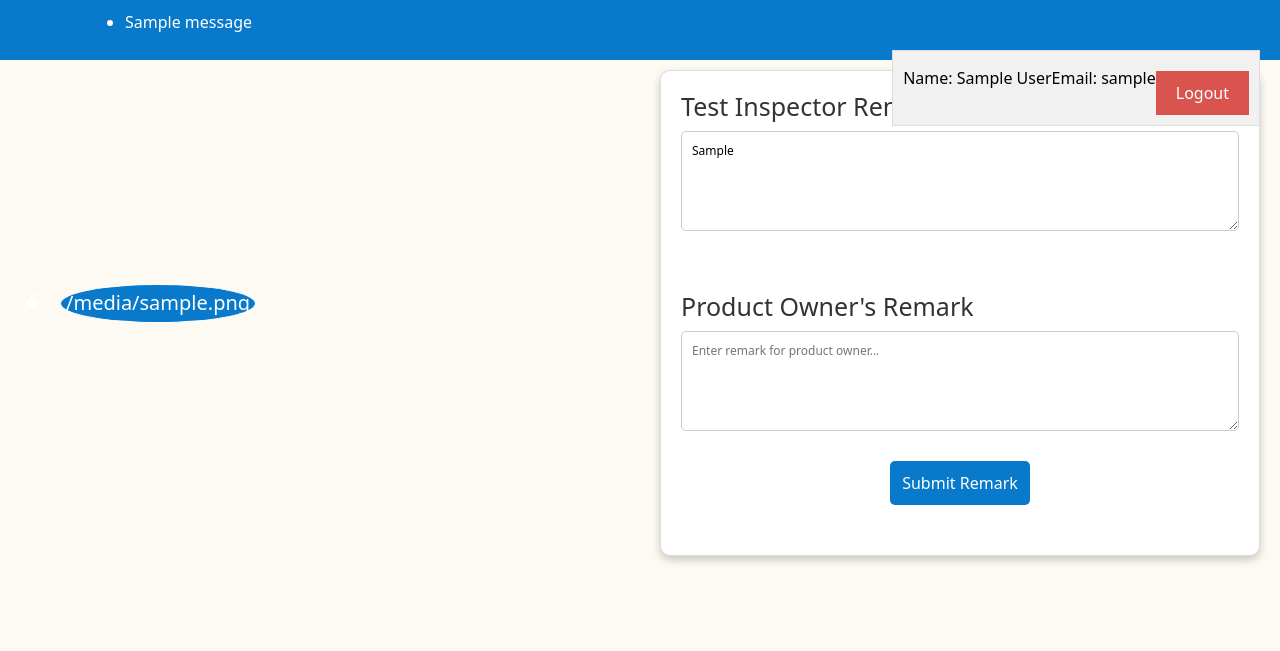
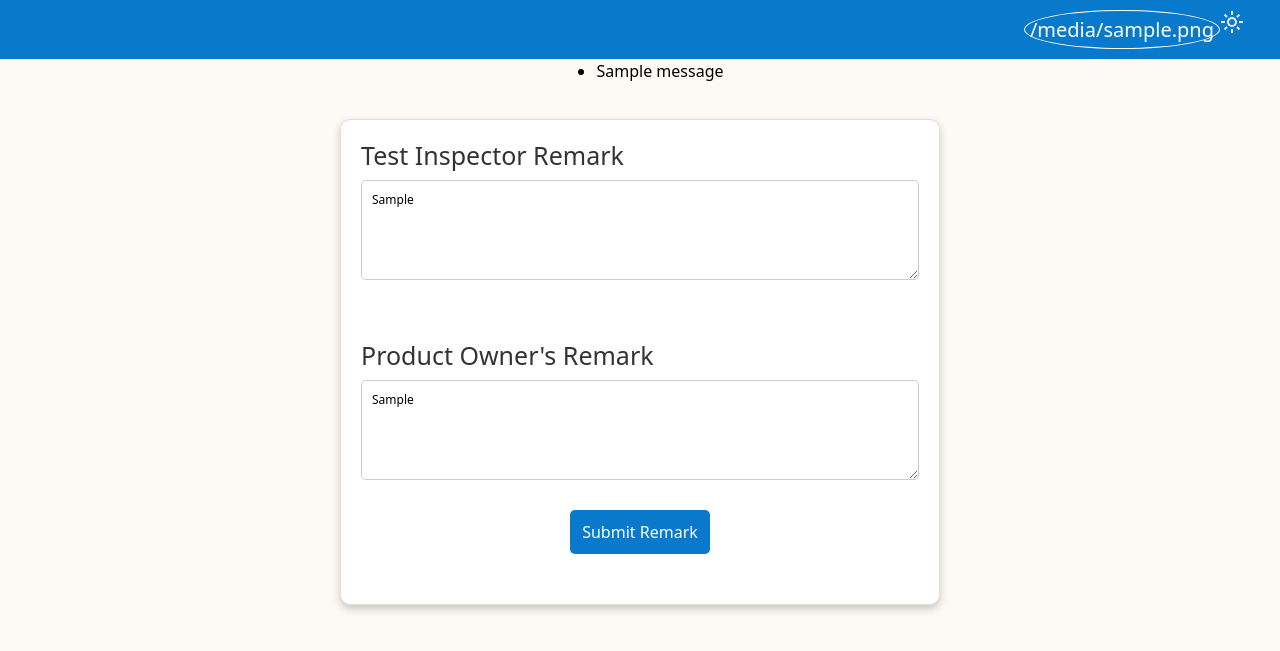
Before and after one commit to snehilsrivastava/OQC, a Django app: template oqc_model/oqc/authapp/templates/owner_remark.html in a window 1280 px wide. Shown: the top 651 px of the page. Run offline with Django 5.2, Linux system fonts and the light colour scheme; the template is opened without the code that fills it: most values are stand-ins (such as "Sample title", 1, 10 or a date in 2020); one stand-in notice (Sample message) is shown; some libraries are stand-ins or nearby versions.

Commit message:
minor fixes (mainly remark)

```diff
--- a/oqc_model/oqc/authapp/static/css/remark.css
+++ b/oqc_model/oqc/authapp/static/css/remark.css
@@ -1,4 +1,19 @@
 @import url("color_pallette.css");
+
+.header {
+    z-index: 200;
+    display: flex;
+    justify-content: end;
+    align-items: center; /* Align items vertically */
+    padding: 10px 20px;
+    background-color: #0879cb;
+    color: white;
+    width: 100%;
+}
+
+.header .fa {
+    margin-right: 10px;
+}
 
 body {
     background-color: #f4f4f4;
@@ -10,26 +25,7 @@ body {
     font-family: system-ui, -apple-system, BlinkMacSystemFont, 'Segoe UI', Roboto, Oxygen, Ubuntu, Cantarell, 'Open Sans', 'Helvetica Neue', sans-serif;
 }
 
-.nav {
-    width: 100%;
-    background-color:#0879cb;
-    color: white;
-    padding: 10px 20px;
-    display: flex;
-    justify-content: space-between;
-    align-items: center;
-    box-sizing: border-box;
-    margin-bottom:30px;
-    height:60px;
-}
-
-.nav .right-icon {
-    display: flex;
-    align-items: center;
-}
-
 .card {
-
     box-shadow: 0 4px 8px rgba(0, 0, 0, 0.2);
     border-radius: 10px;
     padding: 20px;
--- a/oqc_model/oqc/authapp/static/js/header.js
+++ b/oqc_model/oqc/authapp/static/js/header.js
@@ -24,7 +24,6 @@ function logoutUser() {
         method: 'POST',
         headers: {
             'Content-Type': 'application/json',
-            'X-CSRFToken': '{{ csrf_token }}' // Make sure you include CSRF token
         },
         body: JSON.stringify({})
     })
@@ -82,32 +81,3 @@ const switchTheme = () => {
 
 // Add the event listener for the theme switcher
 document.querySelector('#theme-switcher').addEventListener('click', switchTheme);
-
-function logoutUser() {
-    fetch('/logout/', {
-        method: 'POST',
-        headers: {
-            'Content-Type': 'application/json',
-            'X-CSRFToken': '{{ csrf_token }}' // Make sure you include CSRF token
-        },
-        body: JSON.stringify({})
-    })
-    .then(response => {
-        if (!response.ok) {
-            throw new Error('Network response was not ok');
-        }
-        return response.json();
-    })
-    .then(data => {
-        if (data.success) {
-            // Redirect to the home page or show a success message
-            window.location.href = '/';
-        } else {
-            alert('Logout failed');
-        }
-    })
-    .catch(error => {
-        console.error('Error:', error);
-        alert('Logout failed');
-    });
-}
--- a/oqc_model/oqc/authapp/templates/owner_remark.html
+++ b/oqc_model/oqc/authapp/templates/owner_remark.html
@@ -7,34 +7,16 @@
 
     <title>Remarks</title>
     <link rel="stylesheet" href="https://stackpath.bootstrapcdn.com/bootstrap/4.5.2/css/bootstrap.min.css">
-    <link rel="stylesheet" href="{% static 'css/color_pallette.css' %}">
     <link rel="stylesheet" href="{% static 'css/remark.css' %}">
 </head>
 <body>
-    <svg style="display: none;">
-        <symbol id="icon-moon" viewBox="0 0 24 24">
-            <path d="M21.75 15.89a8.47 8.47 0 01-11.94-7.94 8.6 8.6 0 0110.67-8.36A8.5 8.5 0 1012 21.75a8.36 8.36 0 009.75-5.86z"></path>
-        </symbol>
-        <symbol id="icon-sun" viewBox="0 0 24 24">
-            <path d="M6.76 4.84l-1.8-1.79L4.93 2.5l1.79 1.8zm10.48-1.79l-1.79 1.8 1.06 1.06 1.8-1.79zM12 6a6 6 0 100 12 6 6 0 000-12zm5.25 13h-2.25v-1.25h2.25zM6.75 17.75H4.5v1.25h2.25zM12 21.25h1.25v2.25H12zm-4.34-.16l-1.79-1.8-1.06 1.06 1.8 1.79zM17.75 19.5h-1.25v1.25h1.25zm1.84-4.33h2.25v-1.25h-2.25zm1.96-4.91l-1.79-1.8-1.06 1.06 1.8 1.79zM19.5 4.5h-1.25v1.25h1.25zm-4.91-1.96L12 2.5v2.25h1.25zM4.5 6.75V4.5H3.25v2.25zm-1.96 4.91H.25v1.25h2.25zm1.96 4.91H3.25V19.5h2.25z"></path>
-        </symbol>
-
-    </svg>
-    <div class="nav">
-        <div class="container">
-            {% if messages %}
-                <ul class="messages">
-                    {% for message in messages %}
-                        <li class="message {{ message.level_tag }}">
-                            {{ message }}
-                        </li>
-                    {% endfor %}
-                </ul>
-            {% endif %}
-        </div>
+    <div style="display: none;">
+        <svg id="icon-sun" xmlns="http://www.w3.org/2000/svg" height="24px" viewBox="0 -960 960 960" width="24px" fill="#e8eaed"><path d="M480-360q50 0 85-35t35-85q0-50-35-85t-85-35q-50 0-85 35t-35 85q0 50 35 85t85 35Zm0 80q-83 0-141.5-58.5T280-480q0-83 58.5-141.5T480-680q83 0 141.5 58.5T680-480q0 83-58.5 141.5T480-280ZM200-440H40v-80h160v80Zm720 0H760v-80h160v80ZM440-760v-160h80v160h-80Zm0 720v-160h80v160h-80ZM256-650l-101-97 57-59 96 100-52 56Zm492 496-97-101 53-55 101 97-57 59Zm-98-550 97-101 59 57-100 96-56-52ZM154-212l101-97 55 53-97 101-59-57Zm326-268Z"/></svg>
+        <svg id="icon-moon" xmlns="http://www.w3.org/2000/svg" height="24px" viewBox="0 -960 960 960" width="24px" fill="#000000"><path d="M480-120q-150 0-255-105T120-480q0-150 105-255t255-105q14 0 27.5 1t26.5 3q-41 29-65.5 75.5T444-660q0 90 63 153t153 63q55 0 101-24.5t75-65.5q2 13 3 26.5t1 27.5q0 150-105 255T480-120Zm0-80q88 0 158-48.5T740-375q-20 5-40 8t-40 3q-123 0-209.5-86.5T364-660q0-20 3-40t8-40q-78 32-126.5 102T200-480q0 116 82 198t198 82Zm-10-270Z"/></svg>
+    </div>
+    <div class="header">
         <div class="right-icon">
             <div id="theme-switcher" class="ml-auto mr-3" style = "float:right;">
-
                 <svg id="theme-switcher__moon" style="display:none;">
                     <use xlink:href="#icon-moon"></use>
                 </svg>
@@ -42,19 +24,29 @@
                     <use xlink:href="#icon-sun"></use>
                 </svg>
             </div>
-
             <button class="user-btn" id="userButton" onclick="toggleUserInfo()">
+                <span id="userButtonText"></span>
                 <span class="icon" id="userButtonIcon">{{icon}}</span> <!-- Example downward triangle icon -->
             </button>
             <div class="user-info" id="userInfo">
+                <p>Username: {{ username }}</p>
                 <p>Name: {{ first_name }} {{ last_name }}</p>
-                <p>Email: {{ username }}</p>
-                <a class="logout-btn"  onclick="logoutUser()" >Logout</a>
+                <a class="logout-btn" onclick="logoutUser()" data-csrf="{{ csrf_token }}">Logout</a>
             </div>
-
+        </div>
     </div>
-
-    <div class="card" style = "margin-left : 30%;">
+    <div class="message-container">
+        {% if messages %}
+            <ul class="messages">
+                {% for message in messages %}
+                    <li class="message {{ message.level_tag }}">
+                        {{ message }}
+                    </li>
+                {% endfor %}
+            </ul>
+        {% endif %}
+    </div>
+    <div class="card">
         <div class="section employee-remark-class">
             <h2>Test Inspector Remark</h2>
             <textarea id="employee-remark" name="employee-remark" readonly>{{ TestObjectRemark.employee_remark }}</textarea>
@@ -64,81 +56,13 @@
             <h2>Product Owner's Remark</h2>
             <form class="remark-form" id="product-owner-remark-form" method="POST" action="{% url 'remark_owner' id=TestObjectRemark.id %}">
                 {% csrf_token %}
-                <textarea id="product-owner-remark" name="product-owner-remark" placeholder="Enter remark for product owner..."></textarea>
+                <textarea id="product-owner-remark" name="product-owner-remark" placeholder="Enter remark for product owner...">{{TestObjectRemark.owner_remark}}</textarea>
                 <div class="button-container">
                     <button type="submit" class="submit-btn">Submit Remark</button>
                 </div>
             </form>
         </div>
-
 </div>
-    <script type="text/javascript" src="{% static 'js/form.js' %}"></script>
-    <script>
-        // Check local storage
-        let localS = localStorage.getItem('theme'),
-            themeToSet = localS;
-
-        // If local storage is not set, we check the OS preference
-        if (!localS) {
-            themeToSet = window.matchMedia('(prefers-color-scheme: dark)').matches ? 'dark' : 'light';
-        }
-
-        // Set the correct theme
-        document.documentElement.setAttribute('data-theme', themeToSet);
-
-        // Update the icon visibility based on the current theme
-        const updateIcons = (theme) => {
-            document.getElementById('theme-switcher__sun').style.display = (theme === 'light') ? 'block' : 'none';
-            document.getElementById('theme-switcher__moon').style.display = (theme === 'dark') ? 'block' : 'none';
-        };
-
-        updateIcons(themeToSet);
-
-        // Theme switcher function
-        const switchTheme = () => {
-            const rootElem = document.documentElement;
-            let dataTheme = rootElem.getAttribute('data-theme');
-            let newTheme = (dataTheme === 'light') ? 'dark' : 'light';
-
-            rootElem.setAttribute('data-theme', newTheme);
-            localStorage.setItem("theme", newTheme);
-            updateIcons(newTheme);
-        };
-
-        // Add the event listener for the theme switcher
-        document.querySelector('#theme-switcher').addEventListener('click', switchTheme);
-
-
-        function logoutUser() {
-            fetch('/logout/', {
-                method: 'POST',
-                headers: {
-                    'Content-Type': 'application/json',
-                    'X-CSRFToken': '{{ csrf_token }}' // Make sure you include CSRF token
-                },
-                body: JSON.stringify({})
-            })
-            .then(response => {
-                if (!response.ok) {
-                    throw new Error('Network response was not ok');
-                }
-                return response.json();
-            })
-            .then(data => {
-                if (data.success) {
-                    // Redirect to the home page or show a success message
-                    window.location.href = '/';
-                } else {
-                    alert('Logout failed');
-                }
-            })
-            .catch(error => {
-                console.error('Error:', error);
-                alert('Logout failed');
-            });
-        }
-
-
-    </script>
+<script type="text/javascript" src="{% static 'js/header.js' %}"></script>
 </body>
 </html>
--- a/oqc_model/oqc/authapp/templates/productMNFdetail.html
+++ b/oqc_model/oqc/authapp/templates/productMNFdetail.html
@@ -31,7 +31,6 @@
                 <p>Username: {{ username }}</p>
                 <p>Name: {{ first_name }} {{ last_name }}</p>
                 <a class="logout-btn" onclick="logoutUser()" data-csrf="{{ csrf_token }}">Logout</a>
-
             </div>
         </div>
     </div>
--- a/oqc_model/oqc/employee/urls.py
+++ b/oqc_model/oqc/employee/urls.py
@@ -32,7 +32,6 @@ urlpatterns = [
     path('remark_owner/<int:id>/',views.owner_remark,name = 'remark_owner'),
     path('view_pdf/<str:test_name>/<str:model_name>/<str:serialno>/', views.view_pdf, name='view_pdf'),
     path('handle_selected_tests/',views.handle_selected_tests,name = 'handle_selected_tests'),
-    path('base/',views.base,name = 'base'),
 ]
 
 from django.conf import settings
--- a/oqc_model/oqc/oqc/settings.py
+++ b/oqc_model/oqc/oqc/settings.py
@@ -48,7 +48,7 @@ MIDDLEWARE = [
     'django.middleware.security.SecurityMiddleware',
     'django.contrib.sessions.middleware.SessionMiddleware',
     'django.middleware.common.CommonMiddleware',
-    'django.middleware.csrf.CsrfViewMiddleware',
+    # 'django.middleware.csrf.CsrfViewMiddleware',
     'django.contrib.auth.middleware.AuthenticationMiddleware',
     'django.contrib.messages.middleware.MessageMiddleware',
     'django.middleware.clickjacking.XFrameOptionsMiddleware',
```
Also changed, not shown: oqc_model/oqc/authapp/templates/product.html (+24 -30 lines), oqc_model/oqc/authapp/templates/remark.html (+28 -19 lines), oqc_model/oqc/employee/views.py (+32 -23 lines), oqc_model/oqc/authapp/migrations/0001_initial.py, oqc_model/oqc/authapp/migrations/0002_alter_employee_user_type.py (deleted), oqc_model/oqc/authapp/migrations/0003_alter_employee_user_type.py (deleted), oqc_model/oqc/authapp/migrations/0004_alter_employee_options_alter_employee_managers_and_more.py (deleted), oqc_model/oqc/authapp/migrations/0005_alter_employee_options_alter_employee_managers_and_more.py (deleted). Lines whose indentation alone changed are shown as unchanged.
